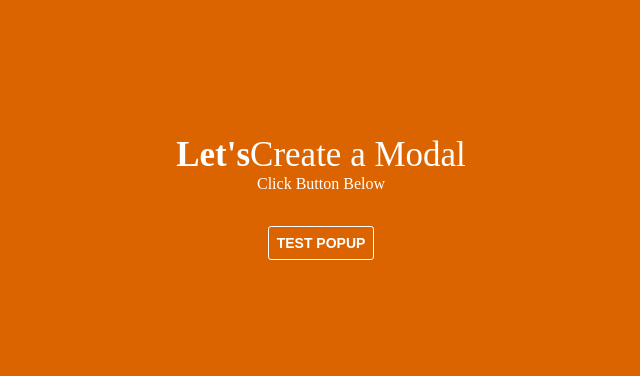
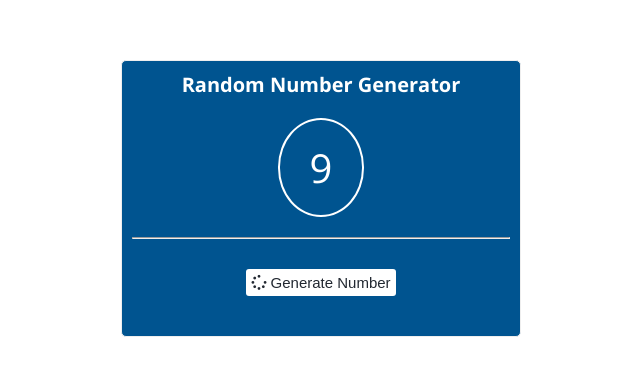
Before and after one commit to linto94/100DaysJavascript, a plain HTML site: page index.html in a window 1280 px wide. Shown: the part 202-578 px from the top of the page, without its empty margins (319-959 px from the left). Drawn offline with nearby package versions, Linux system fonts and the light colour scheme.

Commit message:
Add files via upload

```diff
--- a/index.html
+++ b/index.html
@@ -3,9 +3,9 @@
   <head>
     <meta charset="UTF-8" />
     <meta name="viewport" content="width=device-width, initial-scale=1.0" />
-    <title>Modal</title>
+    <title>Random Number Generator</title>
     <script
-      src="https://kit.fontawesome.com/0be7a4215f.js"
+      src="https://kit.fontawesome.com/1935d064dd.js"
       crossorigin="anonymous"
     ></script>
     <!-- CSS only -->
@@ -13,34 +13,23 @@
     <link rel="stylesheet" href="styles.css" />
   </head>
   <body>
-    <header>
-      <h1><span>Let's</span>Create a Modal</h1>
-      <p>Click Button Below</p>
-    </header>
-
-    <section>
-      <div class="container">
-        <form action="">
-          <button id="btn" class="btn">TEST POPUP</button>
-        </form>
-      </div>
-    </section>
-
-    <div class="modal">
-      <div class="modal-content">
-        <span class="close">&times;</span>
-        <h1>Hello World!!!</h1>
+    <div class="container">
+      <div class="counter-div">
+        <h1>Random Number Generator</h1>
+        <div class="count number"></div>
         <hr />
-        <p>
-          Lorem ipsum dolor sit amet, consectetur adipisicing elit. Voluptatum,
-          doloremque quod. Aspernatur nemo nesciunt quisquam sequi amet nisi
-          rerum quia rem ea. Architecto beatae rerum, veniam, sed minus sit
-          dolorem iure incidunt illum nisi quibusdam excepturi porro, voluptas
-          ratione. Aliquam minus minima explicabo. Delectus possimus rem
-          perspiciatis fuga quas veritatis.
-        </p>
+        <div class="buttons">
+          <!-- <button class="btn subtract">
+            <i class="fas fa-arrow-down"></i> Subtract
+          </button> -->
+          <button class="btn generate">
+            <i class="fas fa-spinner"></i> Generate Number
+          </button>
+          <!-- <button class="btn add"><i class="fas fa-arrow-up"></i> Add</button> -->
+        </div>
       </div>
     </div>
+
     <script src="script.js"></script>
   </body>
 </html>
--- a/script.js
+++ b/script.js
@@ -1,27 +1,10 @@
-const modal = document.querySelector(".modal");
-const modalContent = document.querySelector(".modal-content");
-const btn = document.querySelector(".btn");
-const close = document.querySelector(".close");
+const number = document.querySelector(".number");
+const btn = document.querySelector(".generate");
 
+btn.addEventListener("click", generateNumber);
+window.addEventListener("load", generateNumber);
 
-btn.addEventListener("click", openModal);
-close.addEventListener("click", closeModal);
-modal.addEventListener("click", closeModal);
-
-
-// OPEN MODAL
-function openModal(e) {
-    e.preventDefault();
-    modal.style.display = "block";
+function generateNumber() {
+  const randomNumber = Math.floor(Math.random() * 10 + 1);
+  number.innerHTML = randomNumber;
 }
-
-
-// CLOSE MODAL
-function closeModal() {
-    modalContent.classList.add("slide-up");
-
-    setTimeout(() => {
-        modal.style.display = "none";
-        modalContent.classList.remove("slide-up");
-    }, 500)
-}
--- a/styles.css
+++ b/styles.css
@@ -1,5 +1,4 @@
-@import url('https://fonts.googleapis.com/css2?family=Open+Sans:wght@300;400;600;700&display=swap');
-
+@import url("https://fonts.googleapis.com/css2?family=Open+Sans:wght@300;400;600;700&display=swap");
 
 :root {
   --white: #fff;
@@ -22,121 +21,72 @@ html {
   font-size: 10px;
 }
 
-
-body{
-
-    display: flex;
-    flex-direction: column;
-    align-items: center;
-    justify-content: center;
-    background-color: #db6400;
-    height: 100vh;
-
+body {
+  font-family: "Open Sans", sans-serif;
 }
 
-p{
+p {
   font-size: 1.6rem;
   line-height: 1.5;
 }
 
-header{
-    text-align: center;
-    color: white;
-    padding-bottom: 3rem;
+img {
+  width: 100%;
 }
 
-hr{
-    color: #fff;
-}
-
-header h1{
-    font-size: 3.5rem;
-    font-weight: 300;
-    line-height: 1;
-}
-
-header h1 span{
-    font-weight: 700;
-
-}
-
-section .container{
+.container {
+  max-width: 900px;
+  margin: 0 auto;
+  padding: 0 20px;
   display: flex;
   justify-content: center;
   align-items: center;
-    flex-direction: column;
+  height: 100vh;
 }
 
-form button{
+/* Start Here */
+.counter-div {
+  width: 40rem;
+  border: 1px solid var(--color-grey);
+  padding: 1rem;
+  background-color: var(--light-blue);
+  color: var(--white);
+  text-align: center;
+  border-radius: 5px;
+}
+
+.counter-div > * {
+  margin-bottom: 2rem;
+}
+
+.count {
+  font-size: 4rem;
+  border: 2px solid;
+  border-color: var(--white);
+  display: inline-block;
+  padding: 2rem 3rem;
+  border-radius: 50%;
+}
+
+.btn {
+  padding: 5px;
+  margin: 1rem 0;
+  font-size: 1.5rem;
+  font-weight: 400;
+  color: var(--white);
+  border: none;
   outline: none;
-    border: 1px solid white;
-    padding: 8px;
   border-radius: 3px;
-    background-color: transparent;
-    color: white;
-    font-size: 1.4rem;
-    font-weight: 700;
-    transition: all .3s;
   cursor: pointer;
 }
 
-form button:hover {
-    background-color: #808000;
+.add {
+  background: green;
 }
-
-.modal{
-    display: none;
-    position: fixed;
-    left: 0;
-    top: 0;
-    width: 100%;
-    height: 100%;
-    overflow: auto;
-    background-color: rgba(0,0,0, .5);
-    z-index: 1;
+.generate {
+  background: var(--white);
+  color: var(--color-dark-grey);
 }
-
-.modal-content{
-    width: 80%;
-    max-width: 68rem;
-    background-color: #eee;
-    margin: 15% auto;
-    padding: 2rem;
-    border: 1px solid #777;
-    text-align: center;
-    animation: slide ease .8s;
+.subtract {
+  background: orangered;
 }
-
-@keyframes slide{
-    0% {
-         transform: translateY(-30);
-    }
-    100% {
-         transform: translateY(0);
-    }
-}
-
-.close{
-
-    position: absolute;
-    top: 5px;
-    right: 10px;
-    color: var(--color-primary);
-    font-size: 2rem;
-    cursor: pointer;
-}
-
-.slide-up{
-
-    animation: slide-up ease 0.8s;
-}
-
-
-@keyframes slide-up {
-    0% {
-         transform: translateY(0);
-    }
-    100% {
-         transform: translateY(-50rem);
-    }
-}
```
Lines whose indentation alone changed are shown as unchanged.
